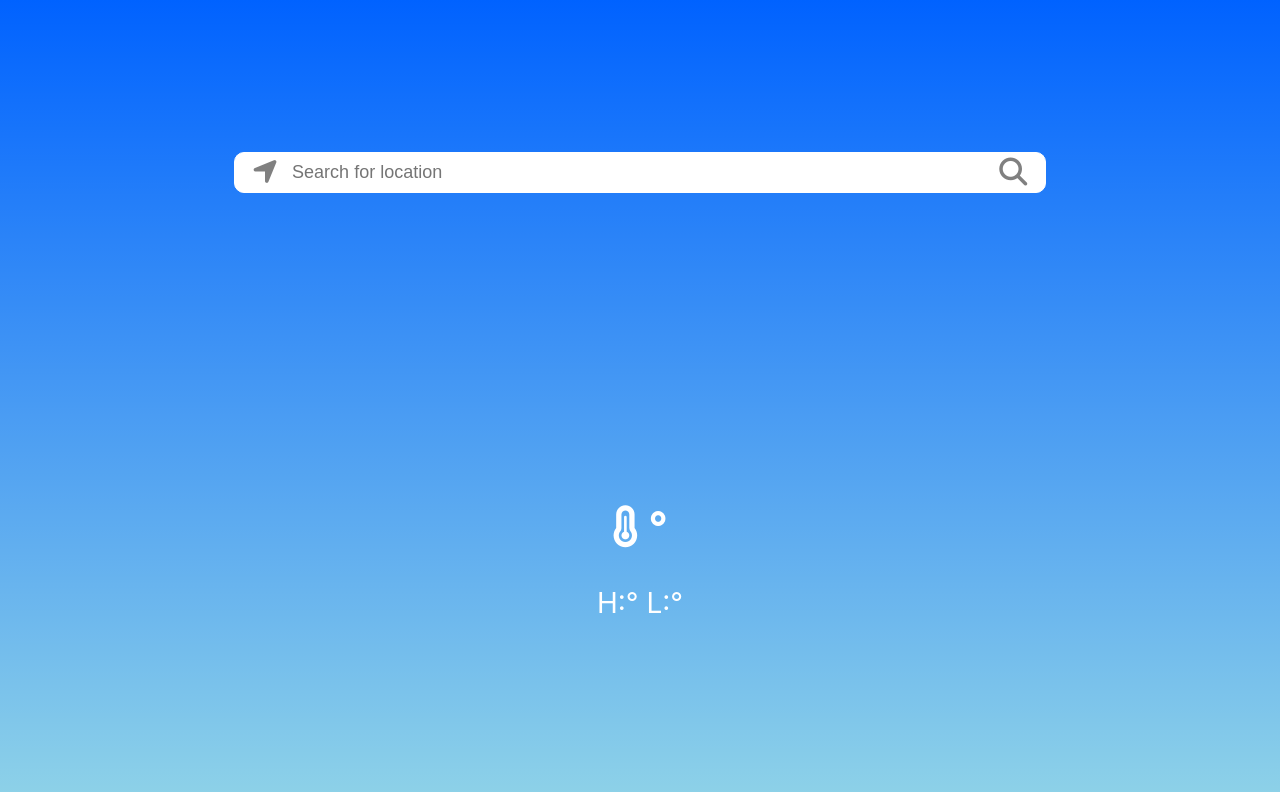
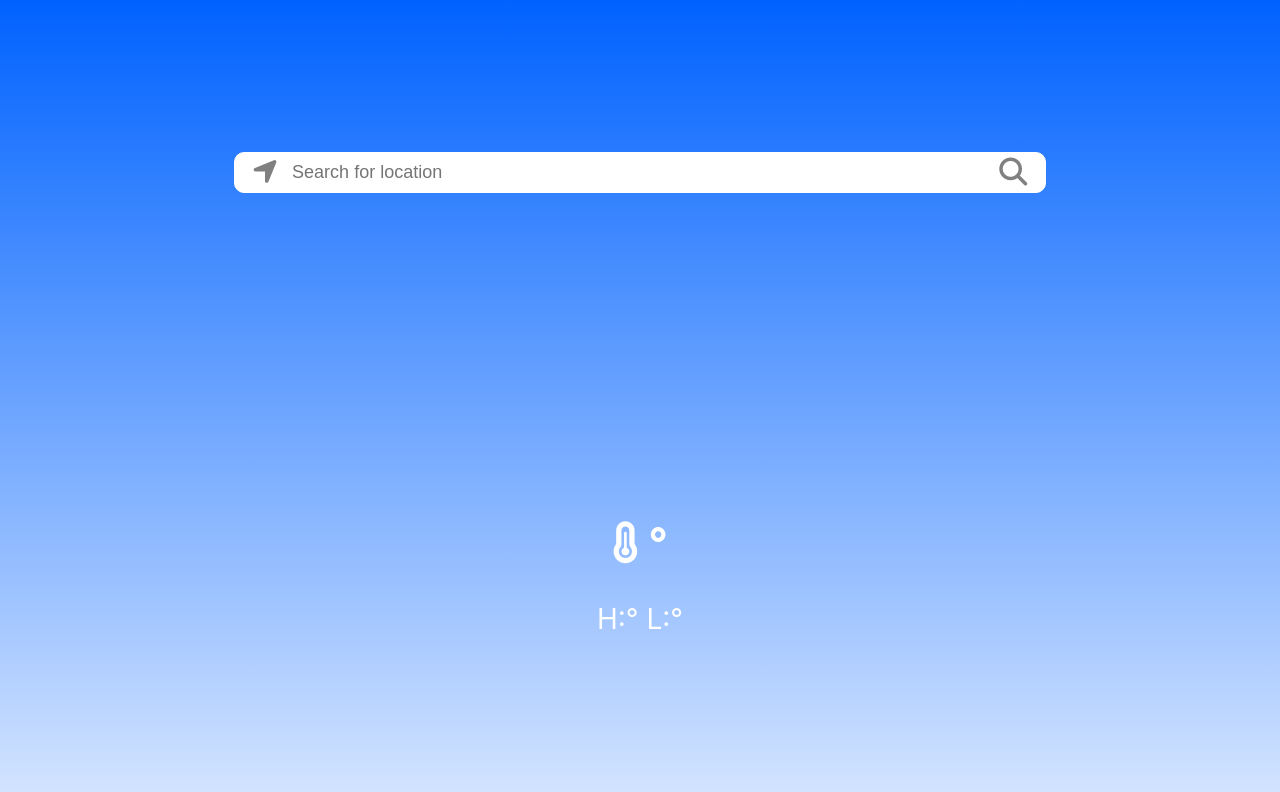
Before and after one commit to PoojaMgr/weather, a React (Create React App) app: page / in a window 1280 px wide. Shown: the top 792 px of the page. Built offline with nearby package versions, Linux system fonts and the light colour scheme; no server answers.

Commit message:
deploy to github pages

```diff
--- a/src/App.css
+++ b/src/App.css
@@ -3,11 +3,11 @@
   flex-direction: column;
   align-items: center;
   justify-content: center;
-  background-color: rgb(142, 210, 232);
+  /* background-color: rgb(142, 210, 232); */
   text-align: center;
   font-size: calc(12px + 2vmin);
   color: white;
-  background-image: linear-gradient(to top, rgb(242 235 235 / 0%), rgb(0 98 255));
+  background-image: linear-gradient(to top, rgb(0 98 255 / 17%), rgb(0 98 255));
   min-height: 100vh;
   /* width: 50vh;
   padding: 5px;
@@ -15,8 +15,8 @@
 }
 .App-header {
   /* background-color: green; */
-  min-height: 35vh;
-  /* padding: 2vh; */
+  /* min-height: 35vh;   */
+  padding: 2vh;
   /* background-image: image(''); */
 }
 .App-body {
@@ -31,14 +31,14 @@
   object-fit: contain;
 }
 
-@media only screen and (max-width: 430px) {
+@media only screen and (min-width: 430px) {
   .App{
     width: 100%;
     /* padding: 2px; */
     box-shadow: none;
   }
   .App-header {
-    min-height: 40vh;
+    min-height: 35vh;
   }
 
 }
```
Also changed, not shown: package.json (+5 -2 lines), 1 other file (tests, documents, lock files or other folders).
